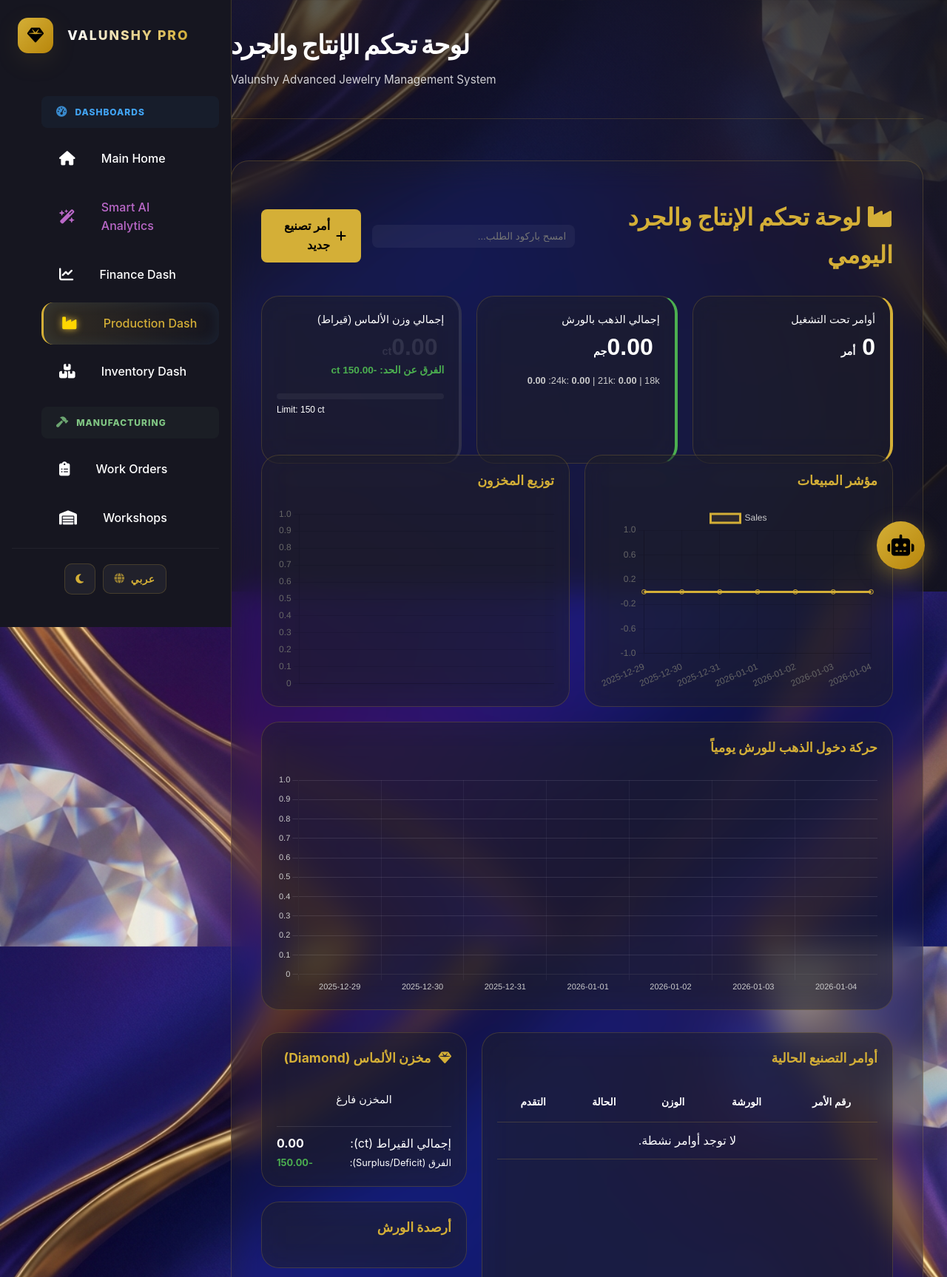
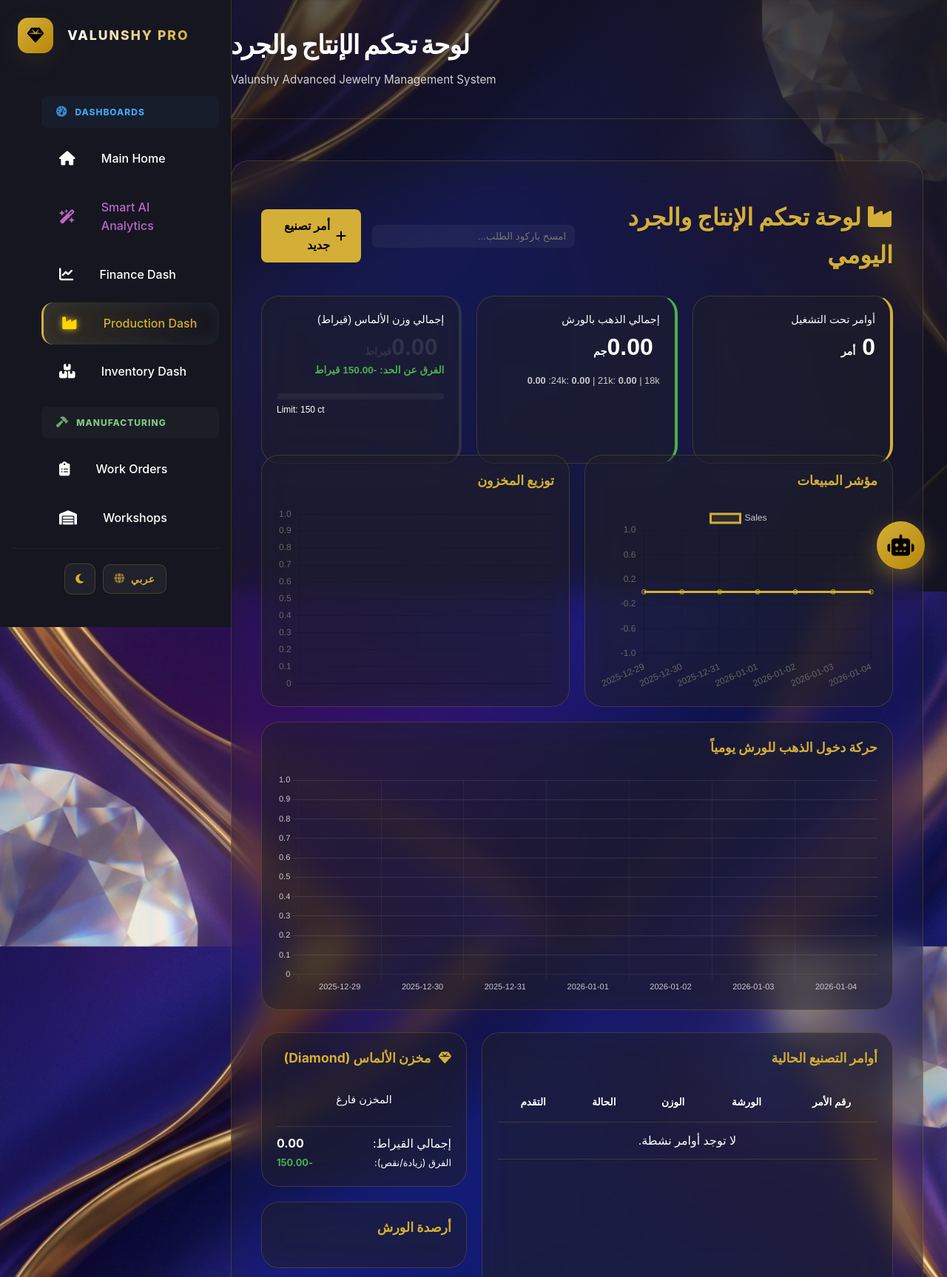
Before and after one commit to ayasheriefr-cmyk/valunshy-erp, a Django app: page /manufacturing/dashboard/ in a window 1280 px wide. Shown: the top 1727 px of the page at 74% size. Run offline with Django 5.2, Linux system fonts and the light colour scheme; the visitor is signed in with stand-in values (Sample User, id 1); data that the repository does not hold is empty; some libraries are stand-ins or nearby versions.

Commit message:
Final Arabic localization for diamond card: translated Surplus/Deficit and ct

```diff
--- a/templates/manufacturing/dashboard.html
+++ b/templates/manufacturing/dashboard.html
@@ -271,11 +271,11 @@
                 <span dir="ltr">
                     {{ total_stone_carats|floatformat:2 }}
                 </span>
-                <small style="font-size: 0.9rem;">ct</small>
+                <small style="font-size: 0.9rem;">قيراط</small>
             </div>
             <div
                 style="margin-top: -5px; margin-bottom: 10px; font-size: 0.85rem; color: {% if stone_diff > 0 %}#ff5252{% else %}#4CAF50{% endif %}; font-weight: 600;">
-                الفرق عن الحد: {% if stone_diff > 0 %}+{% endif %}{{ stone_diff|floatformat:2 }} ct
+                الفرق عن الحد: {% if stone_diff > 0 %}+{% endif %}{{ stone_diff|floatformat:2 }} قيراط
             </div>
             <div
                 style="margin-top: 10px; width: 100%; height: 8px; background: rgba(255,255,255,0.05); border-radius: 4px; overflow: hidden;">
@@ -386,7 +386,7 @@
                                 {{ detail.unit }}
                                 {% if detail.unit != 'ct' and detail.unit != 'قيراط' %}
                                 <br><small style="color: #888; font-weight: normal;">({{ detail.carats|floatformat:2 }}
-                                    ct)</small>
+                                    قيراط)</small>
                                 {% endif %}
                             </td>
                         </tr>
@@ -401,13 +401,13 @@
                 <div
                     style="margin-top: 15px; padding-top: 10px; border-top: 1px solid rgba(255,255,255,0.1); display: flex; flex-direction: column; gap: 4px;">
                     <div style="display: flex; justify-content: space-between;">
-                        <span style="color: var(--text-muted);">إجمالي القيراط (ct):</span>
+                        <span style="color: var(--text-muted);">إجمالي القيراط:</span>
                         <b style="color: {% if stone_alert_level != 'safe' %}#ff5252{% else %}#fff{% endif %};">
                             {{ total_stone_carats|floatformat:2 }}
                         </b>
                     </div>
                     <div style="display: flex; justify-content: space-between; font-size: 0.8rem;">
-                        <span style="color: var(--text-muted);">الفرق (Surplus/Deficit):</span>
+                        <span style="color: var(--text-muted);">الفرق (زيادة/نقص):</span>
                         <b style="color: {% if stone_diff > 0 %}#ff5252{% else %}#4CAF50{% endif %};">
                             {% if stone_diff > 0 %}+{% endif %}{{ stone_diff|floatformat:2 }}
                         </b>
```
